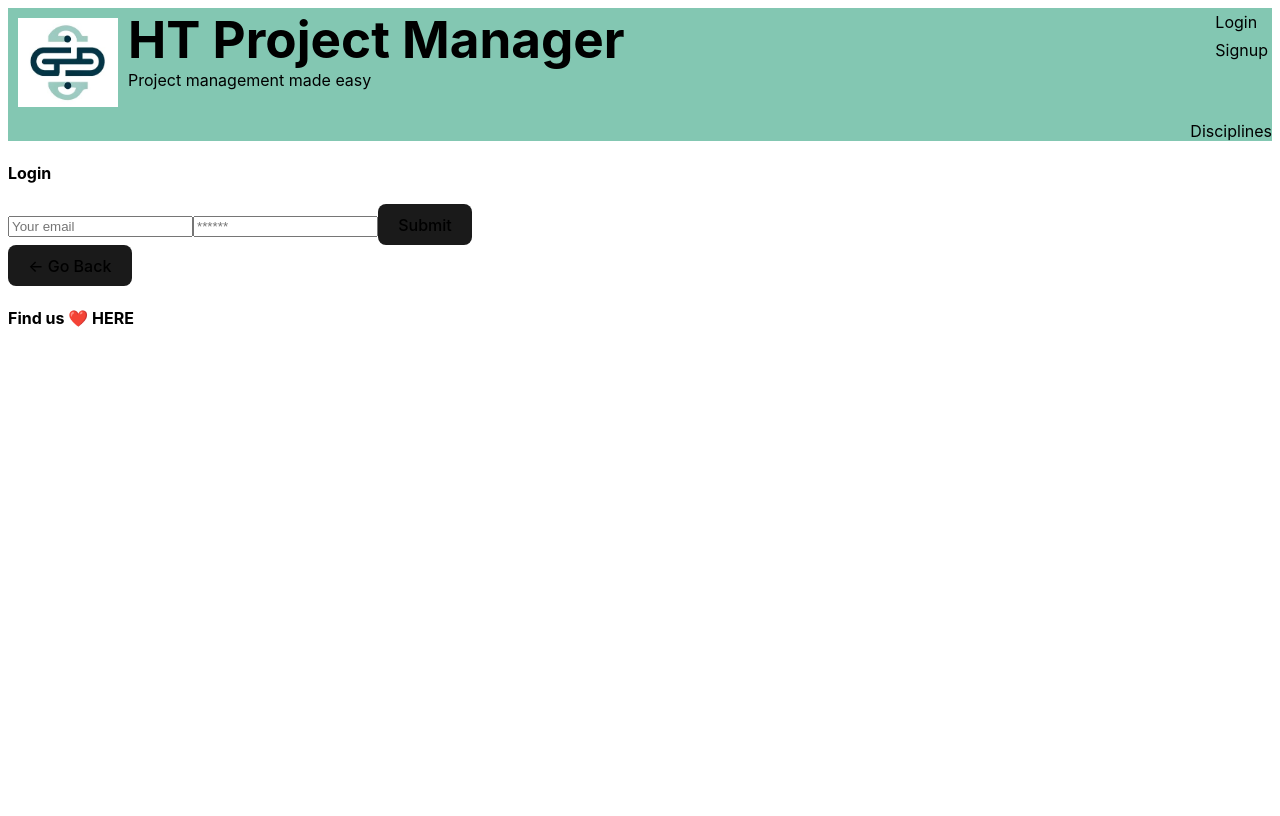
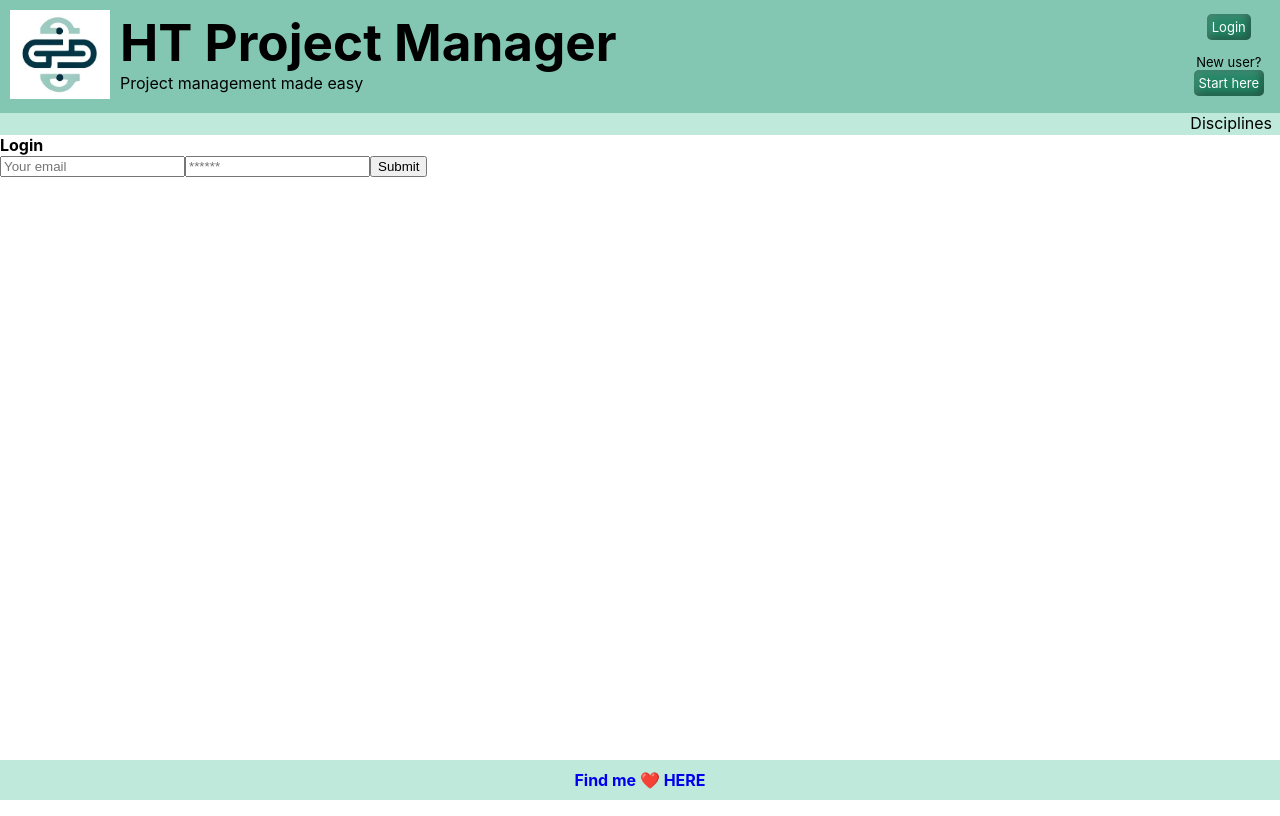
Before and after one commit to kevinchogan/project-manager, a React (Vite) app in the folder client/: page /login in a window 1280 px wide. Built offline with nearby package versions, Linux system fonts and the light colour scheme.

Commit message:
more basic formatting

```diff
--- a/client/index.html
+++ b/client/index.html
@@ -4,7 +4,7 @@
     <meta charset="UTF-8" />
     <link rel="icon" type="image/svg+xml" href="/vite.svg" />
     <meta name="viewport" content="width=device-width, initial-scale=1.0" />
-    <title>Hogan Tracker</title>
+    <title>HT Project Manager</title>
   </head>
   <body>
     <div id="root"></div>
--- /dev/null
+++ b/client/src/components/Footer/index.css
@@ -0,0 +1,22 @@
+footer {
+    background-color: rgb(191, 233, 219);
+    text-align: center;
+    height: 40px;
+}
+
+footer h4 {
+    line-height: 2.5rem;
+}
+
+footer a {
+    color: back;
+    text-decoration: none;
+}
+
+footer a:hover {
+    text-decoration: underline;
+}
+
+footer a:visited {
+    color:black;
+}
--- a/client/src/components/Footer/index.jsx
+++ b/client/src/components/Footer/index.jsx
@@ -1,30 +1,16 @@
-import { useLocation, useNavigate } from 'react-router-dom';
+import { useLocation, useNavigate } from "react-router-dom";
+import "./index.css";
 
 const Footer = () => {
   const location = useLocation();
   const navigate = useNavigate();
   return (
-    <footer className="w-100 mt-auto bg-secondary p-4">
-      <div className="container text-center mb-5">
-        {location.pathname !== '/' && (
-          <button
-            className="btn btn-dark mb-3"
-            onClick={() => navigate(-1)}
-          >
-            &larr; Go Back
-          </button>
-        )}
+    <footer className="">
+      <div className="">
         <h4>
-          Find us{' '}
-          <span
-            className="emoji"
-            role="img"
-            aria-label="heart"
-            aria-hidden="false"
-          >
-            ❤️
-          </span>{' '}
-          HERE
+          <a href="https://kevinhogansprofile.netlify.app/" target="_blank">
+            Find me <span>❤️</span> HERE
+          </a>
         </h4>
       </div>
     </footer>
--- a/client/src/components/Header/index.css
+++ b/client/src/components/Header/index.css
@@ -1,47 +1,80 @@
-h1 {
+header {
+    background-color: rgb(131, 199, 178);
+    height: 135px;
+}
+
+header h1 {
     margin: 0;
+    margin-top: 0.7rem;
     font-size: 3.2rem;
     color: black;
 }
 
-a {
+header a {
     color: black;
     text-decoration: none;
 }
 
-p {
+header p {
     margin: 0;
     color: black;
 }
 
-ul {
+header ul {
     margin: 0;
 }
 
-header {
-    background-color: rgb(131, 199, 178);
-}
 
-img {
+header img {
     margin: 10px;
     width: 100px;
 }
 
-.flex-container-row {
+header .flex-container-row {
     display:flex;
     flex-direction: row;
     justify-content: space-between;
 }
 
-.flex-container-column {
+header .flex-container-column {
     display:flex;
     flex-direction: column;
     justify-content:first baseline;
 }
 
-.login {
-    margin: 0.25rem;
+header .login {
+    margin: 1rem 1rem 0 0;
+    text-align: center;
 }
+
+header .login a {
+    box-shadow: inset 2px 2px 10px rgba(255, 255, 255, 0.2),
+                inset -2px -2px 10px rgba(0, 0, 0, 0.5);
+    background-color: rgb(36, 135, 102);
+    color: white;
+    border-radius: 5px;
+    padding: 5px;
+    font-size: small;
+}
+
+header .login p {
+    font-size: small;
+    line-height: 20px;
+}
+
+header .login a:hover {
+    box-shadow:0 0 5px rgba(0, 0, 0, 0.5),
+    inset 2px 2px 10px rgba(255, 255, 255, 0.2),
+                inset -2px -2px 10px rgba(0, 0, 0, 0.5);
+}
+
+header .login a:active {
+    box-shadow: inset 2px 2px 10px rgba(0, 0, 0, 0.2),
+    inset -2px -2px 10px rgba(255, 255, 255, 0.5);
+    background-color: rgb(191, 233, 219);
+    color: black;
+}
+
 .box-borders {
     border: 1px solid black;
     padding: 1px;
--- a/client/src/components/Header/index.jsx
+++ b/client/src/components/Header/index.jsx
@@ -44,8 +44,9 @@ const Header = () => {
               </Link>
             </div>
             <div className="login">
+              <p>New user?</p>
               <Link className="" to="/signup">
-                Signup
+                Start here
               </Link>
             </div>
           </div>
--- a/client/src/components/Navbar/index.css
+++ b/client/src/components/Navbar/index.css
@@ -1,3 +1,16 @@
-li {
+nav {
+    background-color: rgb(191, 233, 219);
+    height: 22px;
+    margin: 0;
+}
+
+nav li {
     list-style-type: none;
 }
+
+nav a {
+    padding: 0 .5rem .2rem .5rem;
+}
+nav a:hover {
+    background-color:  rgb(220, 255, 243);
+}
--- a/client/src/index.css
+++ b/client/src/index.css
@@ -11,32 +11,17 @@
   -moz-osx-font-smoothing: grayscale;
 }
 
-body {
-  min-height: 100vh;
+html, body {
+  height: 100%;
+  margin: 0;
+  padding: 0;
 }
 
-
-button {
-  border-radius: 8px;
-  border: 1px solid transparent;
-  padding: 0.6em 1.2em;
-  font-size: 1em;
-  font-weight: 500;
-  font-family: inherit;
-  background-color: #1a1a1a;
-  cursor: pointer;
-  transition: border-color 0.25s;
-}
-button:hover {
-  border-color: #646cff;
-}
-button:focus,
-button:focus-visible {
-  outline: 4px auto -webkit-focus-ring-color;
+main {
+  margin: auto;
+  min-height:  calc(100vh - 196px);
 }
 
-.main-body {
-  margin: auto;
-  line-height: 30;
-  min-height: 600px;
+main h4 {
+  margin: 0;
 }
--- a/client/src/pages/Home.jsx
+++ b/client/src/pages/Home.jsx
@@ -6,7 +6,9 @@ const Home = () => {
       <main>
 
         <div className="main-body">
+          <div>
             Empty Homepage
+            </div>
         </div>
       </main>
     );
--- a/client/src/pages/Login.jsx
+++ b/client/src/pages/Login.jsx
@@ -38,11 +38,9 @@ const Login = (props) => {
   };
 
   return (
-    <main className="">
-      <div className="">
-        <div className="">
-          <h4 className="">Login</h4>
-          <div className="">
+    <main>
+          <div>
+          <h4>Login</h4>
             {data ? (
               <p>
                 Success! You may now head{' '}
@@ -82,8 +80,6 @@ const Login = (props) => {
               </div>
             )}
           </div>
-        </div>
-      </div>
     </main>
   );
 };
--- a/client/src/pages/Signup.jsx
+++ b/client/src/pages/Signup.jsx
@@ -39,7 +39,7 @@ const Signup = () => {
     };
 
     return (
-      <main className="">
+      <main className="main-body">
         <div className="">
           <div className="">
             <h4 className="">Sign Up</h4>
```
